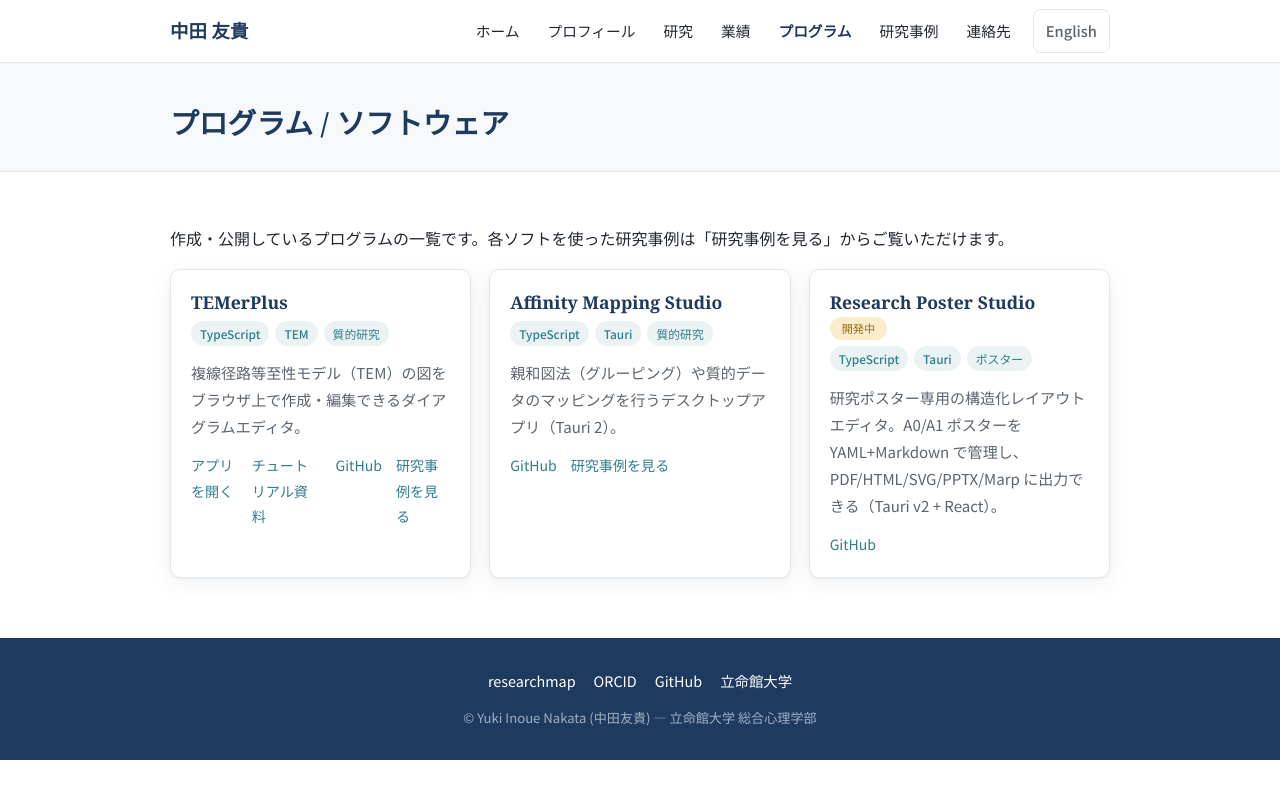
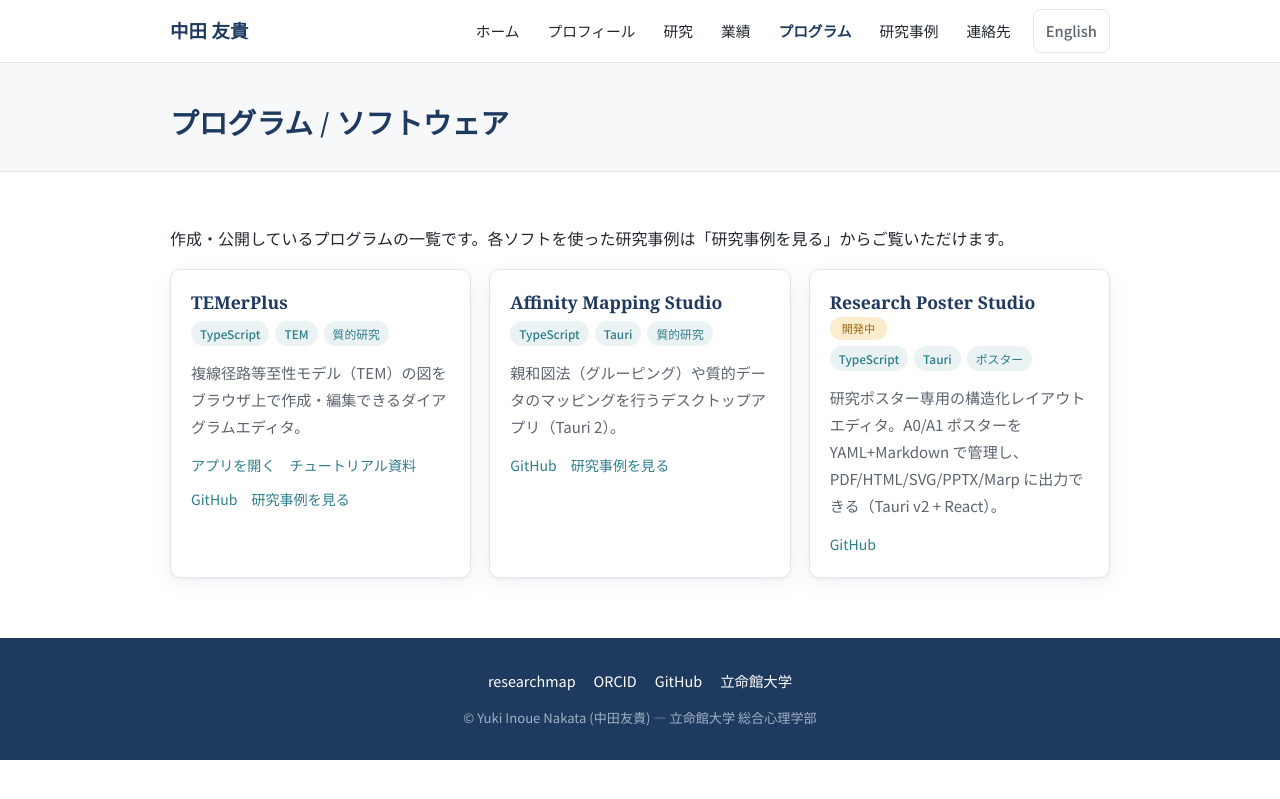
Before and after one commit to YukiInoueNakata/YukiInoueNakata.github.io, a Jekyll site: the page built from programs.html, in a window 1280 px wide. Shown: the top 799 px of the page. Built offline with Jekyll 4.4.1, drawn with Linux system fonts in a browser that asks for light colours.

Commit message:
fix(css): カードのリンクが語の途中で折り返すのを止める
.card-actions が flex で折り返し不可だったため、リンクが 4 つになる
カード（TEMerPlus）で各リンクが縮み、「チュート/リアル資/料」のように
語の途中で改行されていた。折り返しを許可し、リンク自体は nowrap にして
項目単位で次の行へ送る。

Co-Authored-By: Claude Opus 5 (1M context) <noreply@anthropic.com>
Claude-Session: https://claude.ai/code/session_01EqKoxcTgFSMxT5Cpc5J7SU

```diff
--- a/assets/css/site.css
+++ b/assets/css/site.css
@@ -138,7 +138,8 @@ section.block:last-child { border-bottom: 0; }
 .card p { margin: 0 0 .8rem; color: var(--muted); font-size: .94rem; }
 .card .tags { display: flex; flex-wrap: wrap; gap: 6px; margin-bottom: .8rem; }
 .card .tags .tag { font-size: .74rem; padding: 2px 9px; }
-.card-actions { display: flex; gap: 14px; font-size: .88rem; }
+.card-actions { display: flex; flex-wrap: wrap; gap: 8px 14px; font-size: .88rem; }
+.card-actions a { white-space: nowrap; }
 
 /* ---------- Publication list ---------- */
 .pub-list { list-style: none; padding: 0; margin: 0; }
```
